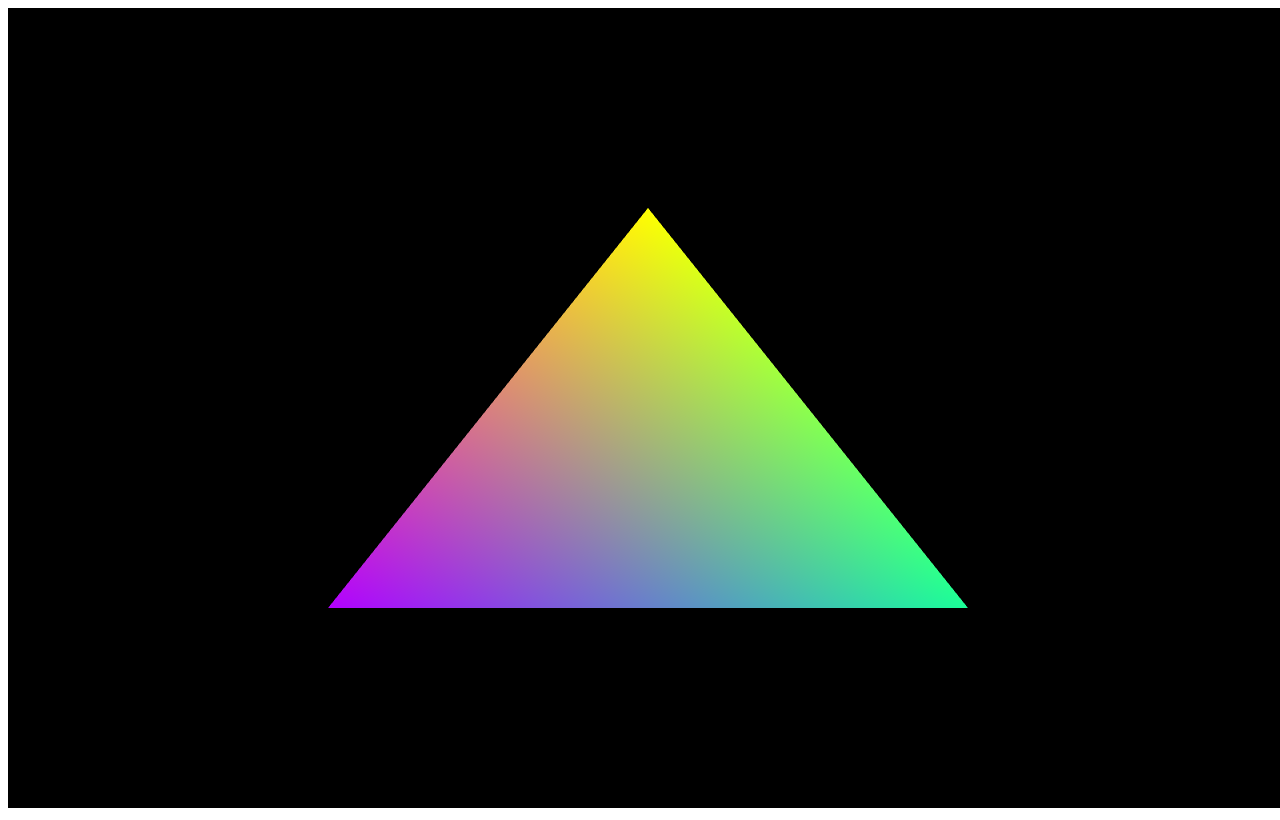
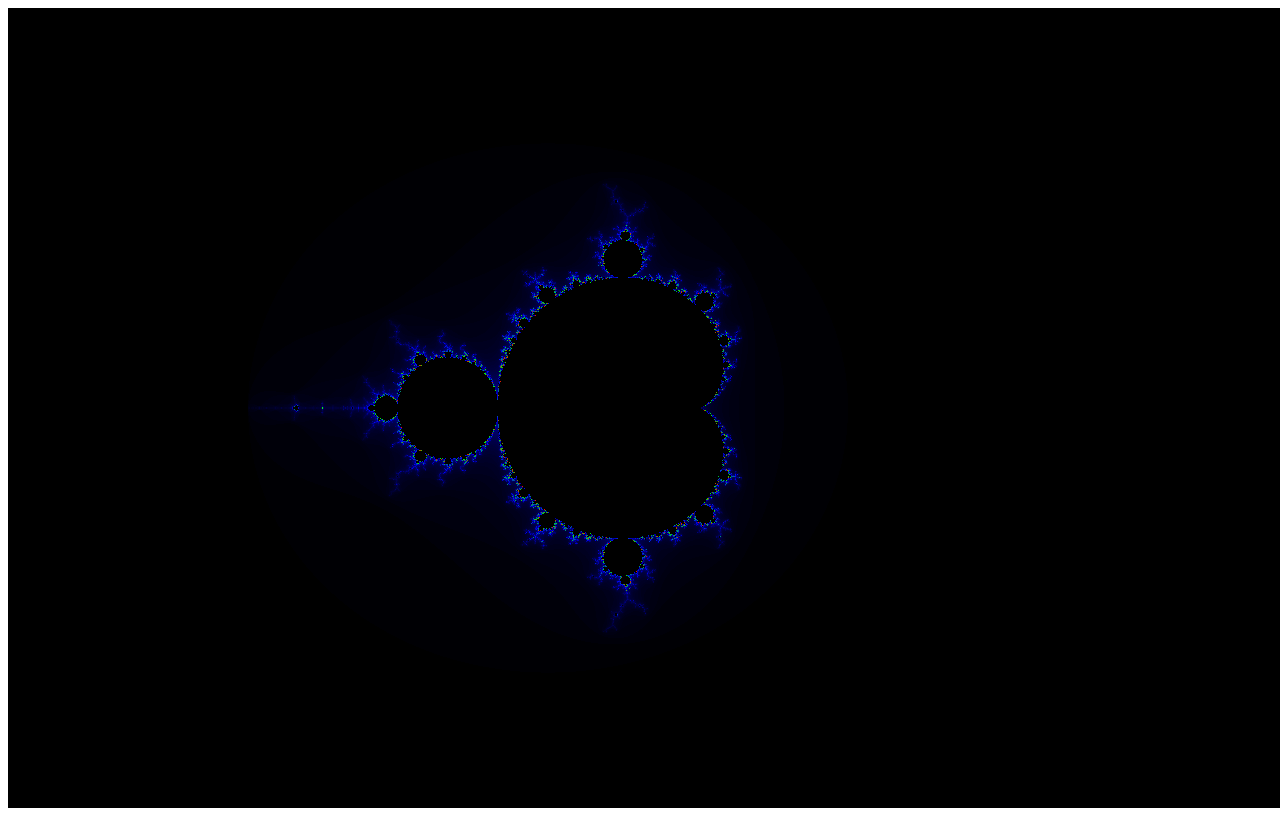
Before and after one commit to CLandel89/mandelbrot-editor, a plain HTML site: page index.html in a window 1280 px wide. Drawn offline with Linux system fonts and the light colour scheme.

Commit message:
Hello, Mandelbrot! (Shaders taken from my "mandelbrot" python project).

```diff
--- /dev/null
+++ b/complex.js
@@ -0,0 +1,89 @@
+"use strict";
+
+class Complex
+{
+    constructor (re, im) {
+        if (re === undefined) re = 0;
+        if (im === undefined) im = 0;
+        if (typeof re !== "number"|| typeof im !== "number")
+            throw new Error("Please only pass two or less numbers to the Complex constructor.");
+        this.re = re;
+        this.im = im;
+    }
+
+    add (b) {
+        return new Complex(this.re+b.re, this.im+b.im);
+    }
+
+    sub (b) {
+        return new Complex(this.re-b.re, this.im-b.im);
+    }
+
+    mul (b) {
+        let re=this.re, im=this.re;
+        // (a+bi)(c+di) = ac + adi + bci - bd
+        return new Complex(re*b.re - im*b.im, re*b.im + im*b.re);
+    }
+
+    div (b) {
+        let re=this.re, im=this.re;
+        // (a+bi)/(c+di) = ((a+bi)(c-di)) / (c²-(di)²) = (ac-adi+bci+bd) / (c²+d²)
+        let denom = b.re*b.re + b.im*b.im;
+        let nre = re*b.re + im*b.im;
+        nre /= denom;
+        let nim = -re*b.im + im*b.re;
+        nim /= denom;
+        return new Complex(nre, nim);
+    }
+
+    r () {
+        let re=this.re, im=this.re;
+        return Math.sqrt(re*re + im*im);
+    }
+
+    φ () {
+        return Math.atan2(this.im, this.re);
+    }
+
+    polar () {
+        return [this.r(), this.φ()];
+    }
+
+    arr () {
+        return new Float32Array([this.re, this.im]);
+    }
+}
+
+// Use these if you prefer writing "add(a,b,c)" instead of "a.add(b).add(c)",
+// or need "fromPolar".
+let ComplexFunctions = {
+    add: function() {
+        let result = new Complex(0,0);
+        for (let x of arguments)
+            result = result.add(x);
+        return result;
+    },
+    sub: function() {
+        if (arguments.length === 0) return 0;
+        let result = arguments[0];
+        for (let x of arguments.slice(1))
+            result = result.sub(x);
+        return result;
+    },
+    mul: function() {
+        let result = Complex(1,0);
+        for (let x of arguments)
+            result = result.mul(x);
+        return result;
+    },
+    div: function() {
+        if (arguments.length === 0) return 1;
+        let result = arguments[0];
+        for (let x of arguments.slice(1))
+            result = result.div(x);
+        return result;
+    },
+    fromPolar: function(r, φ) {
+        return new Complex(r*Math.cos(φ), r*Math.sin(φ));
+    }
+};
--- a/fragment.glsl.js
+++ b/fragment.glsl.js
@@ -1,8 +1,51 @@
-let shaderF = [
-    "precision mediump float;",
-    "varying vec3 fragColor;",
-    "",
-    "void main() {",
-    "    gl_FragColor = vec4(fragColor, 1.0);",
-    "}",
-].join('\n');
+let shaderF = `#version 300 es
+precision mediump float;
+
+in vec2 posV;
+flat in vec2 pixelGr;
+uniform int n_iter, ANTIALIASING;
+uniform float pos_anteil;
+uniform sampler2D farben;
+uniform vec2 pert;
+out vec4 out_Color;
+
+vec3 mandel(vec2 pos) {
+    // Berechnung eines Farbwerts an einer Position in der komplexen Zahlenebene
+    int n;
+    vec2 z = pos;
+    vec2 hinzu = pos_anteil*posV + pert;
+    for (n=0; n<n_iter; n++) {
+        //komplex z^2 + pos_anteil*posV + pert
+        //(z.x+z.y)^2 = z.x^2 + 2*z.x*(z.y*i) + (z.y*i)^2
+        z = z.x*z.x*vec2(1,0) + 2.0*z.x*z.y*vec2(0,1) - z.y*z.y*vec2(1,0);
+        z += hinzu;
+        //komplex ||z||>2
+        if (z.x*z.x + z.y*z.y > 4.0) {
+            //n ist nun richtig
+            break;
+        }
+    }
+    if (n == n_iter)
+        return vec3(0,0,0);
+    else
+        return texture(farben, vec2(float(n)/float(n_iter), 0.0)).rgb;
+}
+
+void main() {
+    // Anti-Aliasing (AA^2, d.h. AA=2 => 4x Anti-Aliasing)
+    vec3 farbe = vec3(0, 0, 0);
+    int n;
+    for (n=0; n<ANTIALIASING*ANTIALIASING; n++) {
+        vec2 pos = (
+            posV
+            + vec2(
+                float(n%ANTIALIASING) * float(pixelGr.x)/float(ANTIALIASING),
+                float(n/ANTIALIASING) * float(pixelGr.y)/float(ANTIALIASING)
+            )
+        );
+        farbe += mandel(pos);
+    }
+    farbe /= float(ANTIALIASING*ANTIALIASING);
+    out_Color = vec4(farbe, 1);
+}
+`;
--- a/index.html
+++ b/index.html
@@ -13,6 +13,8 @@
         <script src="mandelquest.js"></script>
         <script src="fragment.glsl.js"></script>
         <script src="vertex.glsl.js"></script>
+        <script src="complex.js"></script>
+        <script src="palette.js"></script>
     </body>
 
 </html>
--- a/mandelquest.js
+++ b/mandelquest.js
@@ -2,9 +2,9 @@
 
 let canvas = document.getElementById("game-surface");
 let gl = (function () {
-    let gl = canvas.getContext('webgl');
+    let gl = canvas.getContext('webgl2');
     if (!gl) {
-        console.log('WebGL not supported, falling back on experimental-webgl');
+        alert('WebGL v2 not supported, falling back on experimental-webgl');
         gl = canvas.getContext('experimental-webgl');
     }
     if (!gl) {
@@ -13,6 +13,9 @@ let gl = (function () {
     }
     return gl;
 }) ();
+let program; // an OpenGL program; ⇒ initMandelQuest
+let scene; // this controls everything you see in the canvas
+let uniformLoc, uniformTypeVal; // a mapping of OpenGL uniforms ⇒ initMandelQuest
 
 function resizeCanvas() {
     canvas.width = window.innerWidth;
@@ -20,14 +23,53 @@ function resizeCanvas() {
     gl.viewport(0, 0, window.innerWidth, window.innerHeight);
 }
 
-function initMandelQuest() {
+function updateUniforms() {
+    let lenW, lenH; //length inside the complex pane of the fractal
+    if (canvas.height > canvas.width) {
+        lenW = scene.l;
+        lenH = (canvas.height/canvas.width) * scene.l;
+    }
+    else {
+        lenW = (canvas.width/canvas.height) * scene.l;
+        lenH = scene.l;
+    }
+    let offsetR = ComplexFunctions.fromPolar(lenW, scene.φ);
+    offsetR = [offsetR.re, offsetR.im];
+    let offsetH = ComplexFunctions.fromPolar(lenH, scene.φ+Math.PI/2);
+    offsetH = [offsetH.re, offsetH.im];
+    uniformTypeVal = {
+        'farben': ['1i', [0]],
+        'n_iter': ['1i', [scene.n_iter]],
+        'pert': ['2f', [scene.pert.re, scene.pert.im]],
+        'pos_anteil': ['1f', [scene.pos_part]],
+        'pos': ['2f', [scene.pos.re, scene.pos.im]],
+        'versatzR': ['2f', offsetR],
+        'versatzO': ['2f', offsetH],
+        'fensterGr': ['2f', [canvas.width, canvas.height]],
+        'ANTIALIASING': ['1i', [1]], //1 means no antialiasing
+    };
+}
+
+function initMandelQuest()
+{
+    if (!scene)
+        scene = {
+            n_iter: 170,
+            n_iter_prev: null,
+            pos: new Complex(0,0),
+            pos_part: 1.0,
+            pert: new Complex(0,0), // add perturbation
+            φ: 0.0, // turn the scene around
+            l: 2.0, // the length (in the fractal pane) from pos to the nearest edge of the canvas
+        };
+
     // To get WebGL started, I followed WebGL Tutorial 01 by Indigo Code:
     // https://www.youtube.com/watch?v=kB0ZVUrI4Aw
     resizeCanvas();
     gl.clearColor(0.0, 0.0, 0.0, 1.0);
     gl.clear(gl.COLOR_BUFFER_BIT | gl.DEPTH_BUFFER_BIT);
 
-    // Create shaders
+    // Shaders
     let vertex = gl.createShader(gl.VERTEX_SHADER);
     let fragment = gl.createShader(gl.FRAGMENT_SHADER);
     gl.shaderSource(vertex, shaderV);
@@ -43,7 +85,7 @@ function initMandelQuest() {
     if (checkCompileError(vertex, 'vertex')) return;
     gl.compileShader(fragment);
     if (checkCompileError(fragment, 'fragment')) return;
-    let program = gl.createProgram();
+    program = gl.createProgram();
     gl.attachShader(program, vertex);
     gl.attachShader(program, fragment);
     gl.linkProgram(program);
@@ -57,42 +99,70 @@ function initMandelQuest() {
         return;
     }
 
-    // Create buffer
-    let triangleVertices = [
-        // X, Y        // R, G, B
-        0.0, 0.5,      1.0, 1.0, 0.0,
-        -0.5, -0.5,    0.7, 0.0, 1.0,
-        0.5, -0.5,     0.1, 1.0, 0.6,
+    // Uniforms
+    uniformLoc = {};
+    updateUniforms();
+    for (let uniform in uniformTypeVal) {
+        uniformLoc[uniform] = gl.getUniformLocation(program, uniform);
+        if (!uniformLoc[uniform])
+            console.error(`Could not locate uniform ${uniform} in the shaders!`);
+    }
+
+    // Attributes
+    let eckeVertices = [
+        // X, Y (×3)
+        -1.0,-1.0,  1.0,-1.0,  1.0,1.0,
+         1.0,1.0,  -1.0,1.0,  -1.0,-1.0,
     ];
-    let triangleVertexBufferObject = gl.createBuffer();
-    gl.bindBuffer(gl.ARRAY_BUFFER, triangleVertexBufferObject);
-    gl.bufferData(gl.ARRAY_BUFFER, new Float32Array(triangleVertices), gl.STATIC_DRAW);
-    let positionAttribLocation = gl.getAttribLocation(program, 'vertPosition');
+    let eckeVertexBufferObject = gl.createBuffer();
+    gl.bindBuffer(gl.ARRAY_BUFFER, eckeVertexBufferObject);
+    gl.bufferData(gl.ARRAY_BUFFER, new Float32Array(eckeVertices), gl.STATIC_DRAW);
+    let positionAttribLocation = gl.getAttribLocation(program, 'ecke');
     gl.vertexAttribPointer(
         positionAttribLocation,
         2, // number of elements per attribute
         gl.FLOAT, // type of elements
         gl.FALSE,
-        5 * Float32Array.BYTES_PER_ELEMENT, // size of an individual vertex
+        2 * Float32Array.BYTES_PER_ELEMENT, // size of an individual vertex
         0 // offset from the beginning of a single vertex to this attribute
     );
-    let colorAttribLocation = gl.getAttribLocation(program, 'vertColor');
-    gl.vertexAttribPointer(
-        colorAttribLocation,
-        3, // number of elements per attribute
-        gl.FLOAT, // type of elements
-        gl.FALSE,
-        5 * Float32Array.BYTES_PER_ELEMENT, // size of an individual vertex
-        2 * Float32Array.BYTES_PER_ELEMENT // offset from the beginning of a single vertex to this attribute
+    gl.enableVertexAttribArray(positionAttribLocation);
+
+    // Textures
+    let farbenTex = gl.createTexture();
+    gl.bindTexture(gl.TEXTURE_2D, farbenTex);
+    gl.texImage2D(
+        gl.TEXTURE_2D, //target
+        0,             //level
+        gl.RGB32F,     //internalformat
+        scene.n_iter,  //width
+        1,             //height
+        0,             //border
+        gl.RGB,        //format
+        gl.FLOAT,      //type
+        paletteArr(scene.n_iter) //pixels
     );
-    gl.enableVertexAttribArray(positionAttribLocation);
-    gl.enableVertexAttribArray(colorAttribLocation);
+    gl.texParameteri(gl.TEXTURE_2D, gl.TEXTURE_WRAP_S, gl.CLAMP_TO_EDGE);
+    gl.texParameteri(gl.TEXTURE_2D, gl.TEXTURE_WRAP_T, gl.CLAMP_TO_EDGE);
+    gl.texParameteri(gl.TEXTURE_2D, gl.TEXTURE_MAG_FILTER, gl.NEAREST);
+    gl.texParameteri(gl.TEXTURE_2D, gl.TEXTURE_MIN_FILTER, gl.NEAREST);
+    gl.bindTexture(gl.TEXTURE_2D, null);
 
     // Main render loop
     gl.useProgram(program);
+    gl.activeTexture(gl.TEXTURE0);
+    uniformTypeVal['farben'][1] = 0;
+    gl.bindTexture(gl.TEXTURE_2D, farbenTex);
+    for (let uniform in uniformLoc) {
+        let typeVal = uniformTypeVal[uniform];
+        let type = typeVal[0], val = typeVal[1];
+        let loc = uniformLoc[uniform];
+        //the following turns out e.g. like this: gl.uniform2f(loc, 0.0, 0.0);
+        gl ['uniform'+type] . apply (gl, [loc].concat(val));
+    }
     gl.drawArrays(
         gl.TRIANGLES,
         0,
-        3, // ⇒ triangleVertices
+        eckeVertices.length/2,
     );
 }
--- /dev/null
+++ b/palette.js
@@ -0,0 +1,32 @@
+"use strict";
+
+function* palette(n_iter, colors) {
+    if (!colors)
+        colors = [
+            [0,0,0],
+            [0,0,1],
+            [0,1,0],
+            [1,0,0],
+        ];
+    for (let i=0; i<n_iter; i++) {
+        //index for the first of two colors (with fractional part)
+        let ic = i * (colors.length-1) / n_iter;
+        //factors for interpolation
+        let ib = ic%1, ia = 1-ib;
+        //remove fractional part from ic
+        ic = Math.floor(ic);
+        let color = [];
+        for (let c=0; c<3; c++)
+            color.push(ia*colors[ic][c] + ib*colors[ic+1][c]);
+        yield color;
+    }
+}
+
+function paletteArr(n_iter, colors) {
+    let p = function* () {
+        for (let color of palette(n_iter, colors))
+            for (let c of color)
+                yield c;
+    };
+    return Float32Array.from(p());
+}
--- a/vertex.glsl.js
+++ b/vertex.glsl.js
@@ -1,12 +1,18 @@
-let shaderV = [
-    "precision mediump float;",
-    "",
-    "attribute vec3 vertColor;",
-    "attribute vec2 vertPosition;",
-    "varying vec3 fragColor;",
-    "",
-    "void main() {",
-    "    fragColor = vertColor;",
-    "    gl_Position = vec4(vertPosition, 0.0, 1.0);",
-    "}",
-].join('\n');
+let shaderV = `#version 300 es
+precision mediump float;
+
+in vec2 ecke; //[-1,-1],[1,-1],[-1,1] oder [1,1]
+out vec2 posV;
+flat out vec2 pixelGr;
+uniform vec2 pos, versatzR, versatzO, fensterGr;
+
+void main() {
+    vec2 versatzNeu = ecke.x*versatzR + ecke.y*versatzO;
+    posV = pos + versatzNeu;
+    pixelGr = vec2(
+        length(versatzR) / (fensterGr.x / 2.0),
+        length(versatzO) / (fensterGr.y / 2.0)
+    );
+    gl_Position = vec4(ecke, -1, 1);
+}
+`;
```
